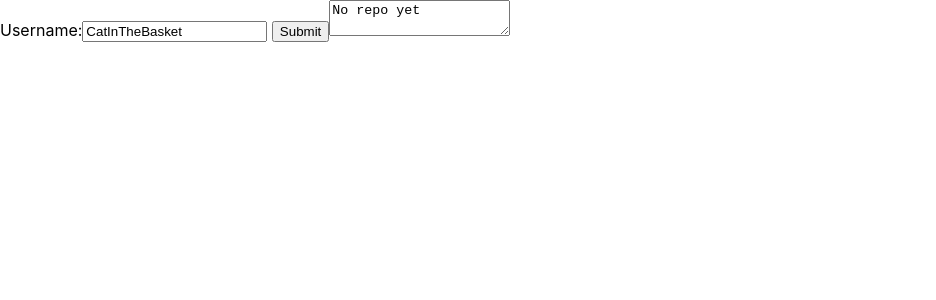
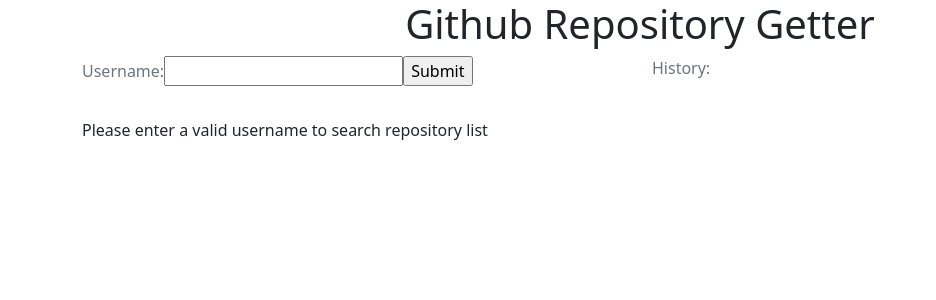
Before and after one commit to CatInTheBasket/MyTens, a React (Create React App) app in the folder my-app/: page / in a window 1280 px wide. Shown: the top 300 px of the page, without its empty margins (0-936 px from the left). Built offline with nearby package versions, Linux system fonts and the light colour scheme.

Commit message:
styling,added profile of user

```diff
--- a/my-app/package.json
+++ b/my-app/package.json
@@ -7,6 +7,7 @@
     "@testing-library/react": "^13.3.0",
     "@testing-library/user-event": "^13.5.0",
     "axios": "^0.27.2",
+    "bootstrap": "^5.2.0",
     "react": "^18.2.0",
     "react-bootstrap": "^2.5.0",
     "react-dom": "^18.2.0",
--- a/my-app/src/App.js
+++ b/my-app/src/App.js
@@ -3,12 +3,17 @@
 import React, { useState, useEffect } from 'react';
 import axios from 'axios';
 import Cards from './components/Cards';
+import Profile from './components/Profile';
 
+import {Row,Col,Container } from 'react-bootstrap';
+import 'bootstrap/dist/css/bootstrap.min.css';
 
 function App() {
-  const [username, setUsername] = useState("CatInTheBasket")
+  const [username, setUsername] = useState("")
+  const [profile, setProfile] = useState([])
   const [repo, setRepo] = useState([])
-
+  const [successGetRepo, setSuccessGetRepo] = useState(false)
+  const [historySearch,setHistorySearch]=useState([]);
   function handleChange(event) {
     setUsername(event.target.value);
   }
@@ -20,23 +25,52 @@
     })
       .then(function (response) {
         console.log(response.data);
+        setSuccessGetRepo(true);
         setRepo(response.data);
+        let tempHistory=[];
+        historySearch.forEach(element => {
+          tempHistory.push(element);
+        });
+        tempHistory.push(username);
+        setHistorySearch(tempHistory);
       }).catch((error)=>{
         console.log(error);
         setRepo([]);
       });
   }
   return (
-    <form onSubmit={handleSubmit}>
-      <label>
-        Username:
-        <input type="text" value={username} onChange={handleChange} />        </label>
+    <Container fluid="md">
+    <Row>
+      <h1 className="d-flex justify-content-center">Github Repository Getter</h1>
+    </Row>
+      <Row>
+      <Col>
+    <form className="mb-3" onSubmit={handleSubmit}>
+      <label className="text-muted">
+        Username:</label>
+        <input type="text" value={username} onChange={handleChange} />
       <input type="submit" value="Submit" />
-      {repo.length==0?<textarea value="No repo yet"></textarea>:<ul>
-      {repo.map((item) => <Cards key={item.key} object={item} />)}
-    </ul>}
     </form>
-
+    </Col>
+    <Col>
+    <label className="text-muted">
+        History:</label>
+    <ul>
+    {historySearch.map((item) => <li key={item}>{item}</li>)}
+    </ul>
+    </Col>
+    </Row>
+    <Row>
+      {profile.length!=0?<Profile object={profile}/>:<p></p>}
+    </Row>
+    {!successGetRepo?<p>Please enter a valid username to search repository list</p>:repo.length==0?<textarea value="No repo yet"></textarea>
+    :<Row className="align-items-center" style={{
+      backgroundColor: 'red'
+    }}>
+      {repo.map((item) =><Cards object={item} />)}
+    </Row>
+    }
+    </Container>
   );
 }
 
--- a/my-app/src/components/Cards.js
+++ b/my-app/src/components/Cards.js
@@ -2,17 +2,18 @@
 import Card from 'react-bootstrap/Card';
 
 function Cards({object}) {
+  function redirectToRepo(event){
+    window.open(object.html_url, "_blank");
+  }
   return (
-    <Card style={{ width: '18rem' }}>
-      {/* <Card.Img variant="top" src="text.image" /> */}
-      <Card.Body>
-        <Card.Title>{object.name}</Card.Title>
-        <Card.Text>
-          {object.html_url}:
-          {object.description}
-          with id {object.id}
-        </Card.Text>
-        <Button variant="primary">Go to repo</Button>
+    <Card className="mb-4 text-white bg-dark h-100" style={{ width: '20rem',margin: "10px" }}>
+
+      <Card.Body className="justify-content-center">
+        <h2 className="text-center font-weight-bold">{object.name}</h2>
+        <textarea readonly className="text-white bg-dark" value={object.description?object.description:"No description, website, or topics provided. "}>
+
+        </textarea>
+        <Button variant="primary" onClick={redirectToRepo}>Go to repo</Button>
       </Card.Body>
     </Card>
   );
--- /dev/null
+++ b/my-app/src/components/Profile.js
@@ -0,0 +1,21 @@
+import Button from 'react-bootstrap/Button';
+import Card from 'react-bootstrap/Card';
+
+function Profile({object}) {
+  function redirectToRepo(event){
+    window.open(object.html_url, "_blank");
+  }
+  return (
+    <Card className="mb-4 text-white justify-content-center bg-dark ml-5" style={{ width: '20rem' }}>
+      <Card.Img variant="top" src={object.avatar_url} />
+      <Card.Body>
+        <h2 className="text-center font-weight-bold">{object.name}</h2>
+        <Card.Text>
+          {object.html_url}
+        </Card.Text>
+      </Card.Body>
+    </Card>
+  );
+}
+
+export default Profile;
```
Also changed, not shown: 1 other file (tests, documents, lock files or other folders).
